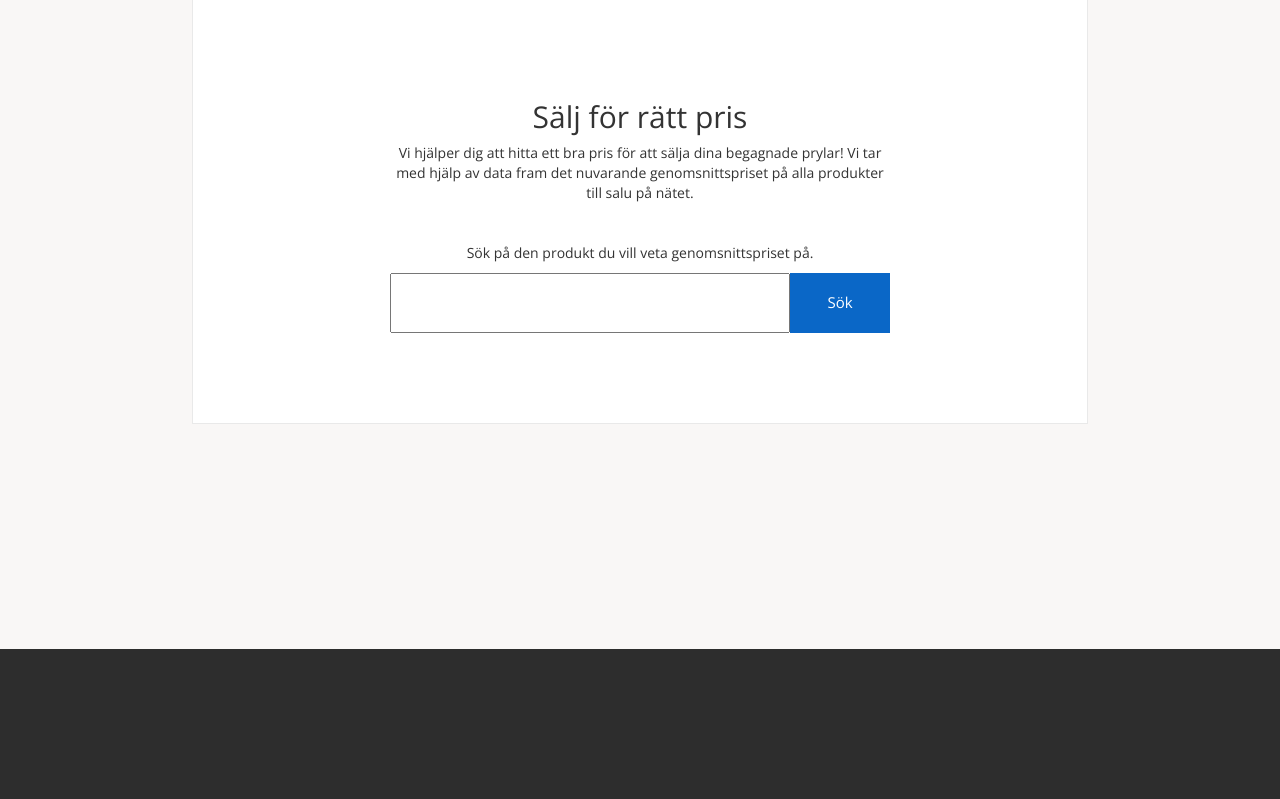
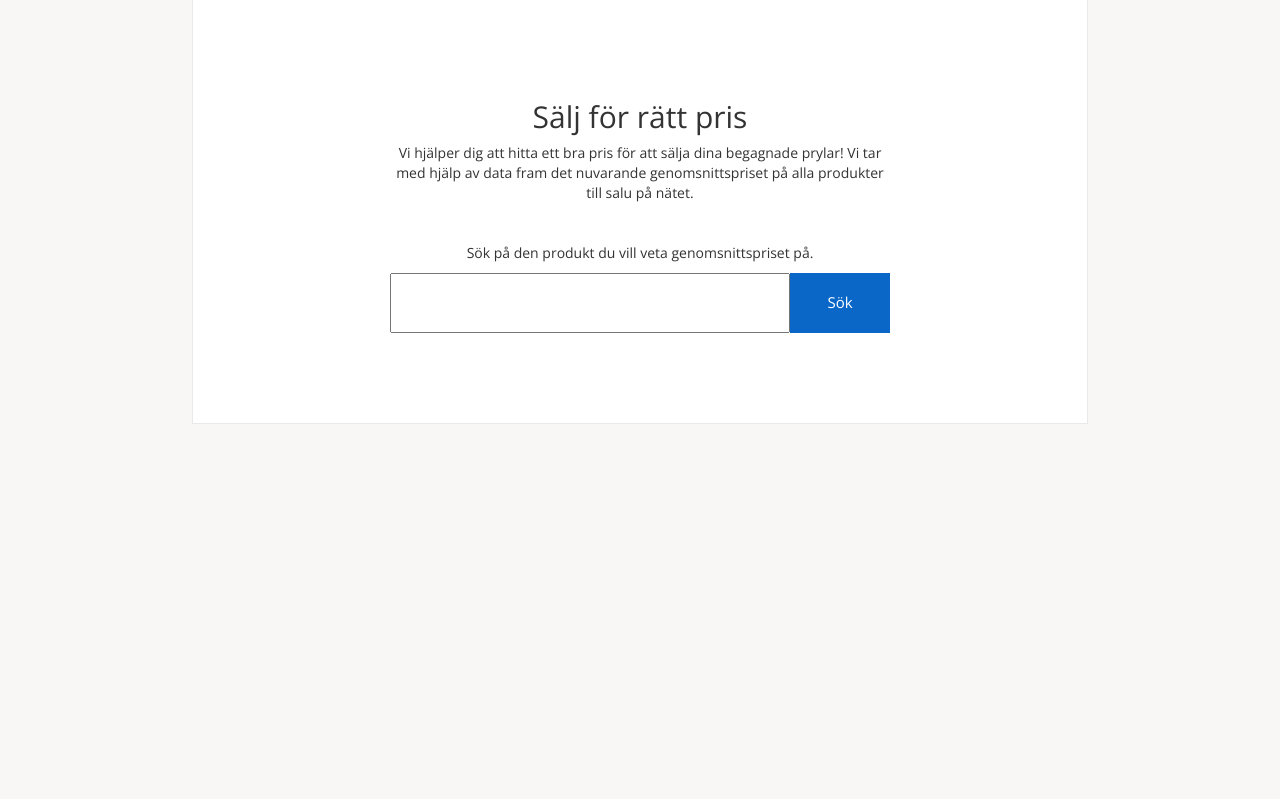
Before and after one commit to liedgren/billigastpablocket, a Django app: page / in a window 1280 px wide. Shown: the part 101-900 px from the top of the page. Run offline with Django 3.2, Linux system fonts and the light colour scheme; some libraries are stand-ins or nearby versions.

Commit message:
removed footer

```diff
--- a/billigastpablocket/static/css/style.css
+++ b/billigastpablocket/static/css/style.css
@@ -6,9 +6,6 @@ html, body {
 .wrapper {
   min-height: 100%;
   background-color: #f9f7f6;
-  /* Equal to height of footer */
-  /* But also accounting for potential margin-bottom of last child */
-  margin-bottom: -150px;
 }
 .body-element{
 	border: 1px solid #e9e9e9;
@@ -81,10 +78,3 @@ html, body {
 	display: block;
 
 }
-.footer{
-	background-color: #2d2d2d;
-  	height: 150px;
-}
-.push {
-	height: 150px;
-}
--- a/billigastpablocket/templates/index.html
+++ b/billigastpablocket/templates/index.html
@@ -43,8 +43,6 @@
 					</span>
 				</div>
 			</div>
-    		<div class="push"></div>
   		</div>
- 		<footer class="footer"></footer>
 	</body>
 </html>
```
